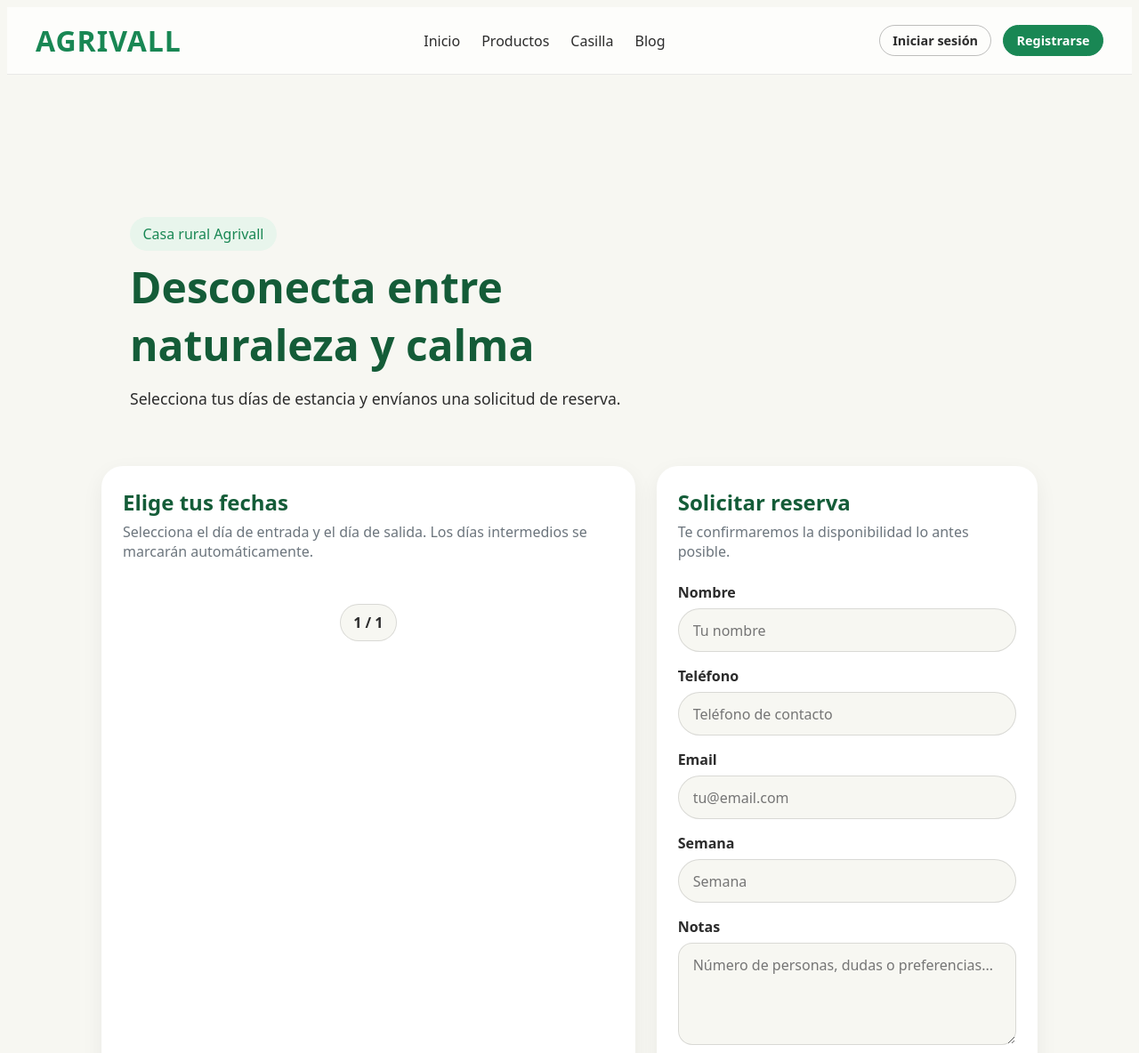
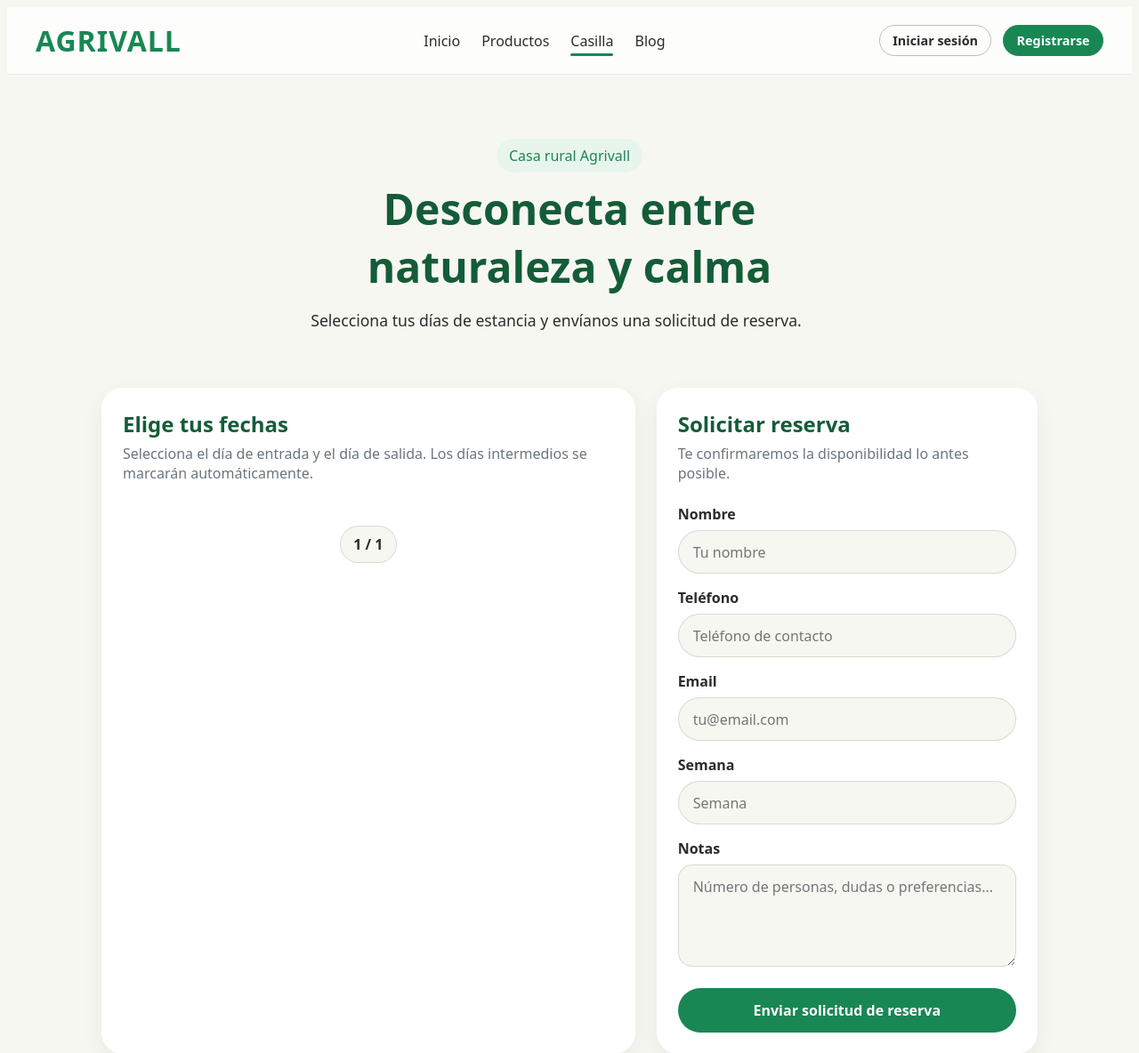
Before and after one commit to mtorpo/django-agrivall, a Django app: page /casilla/ in a window 1280 px wide. Shown: the top 1184 px of the page at 89% size. Run offline with Django 5.2, Linux system fonts and the light colour scheme; data that the repository does not hold is empty.

Commit message:
nav page indicator and blog fix non posts

```diff
--- a/agrivall/static/css/casilla.css
+++ b/agrivall/static/css/casilla.css
@@ -5,7 +5,7 @@
 }
 
 .casilla-hero {
-    min-height: 360px;
+    min-height: 159px;
 
     margin-bottom: 2rem;
     padding: 2rem;
@@ -16,6 +16,8 @@
 
     display: flex;
     align-items: flex-end;
+    text-align: center;
+    justify-content: center;
 }
 
 .casilla-hero h1 {
--- a/agrivall/static/css/nav.css
+++ b/agrivall/static/css/nav.css
@@ -163,3 +163,29 @@ button.nav-button {
         gap: .8rem;
     }
 }
+
+/* INDICADOR página seleccionada en el nav */
+.nav-links a{
+    position: relative;
+}
+
+.nav-active{
+    color: var(--primary);
+    font-weight: 600;
+}
+
+.nav-active::after{
+    content: "";
+
+    position: absolute;
+
+    bottom: -6px;
+    left: 0;
+
+    width: 100%;
+    height: 3px;
+
+    border-radius: 999px;
+
+    background: var(--primary);
+}
--- a/agrivall/templates/partials/nav.html
+++ b/agrivall/templates/partials/nav.html
@@ -15,21 +15,43 @@
         <div class="nav-menu">
 
             <ul class="nav-links">
+
                 <li>
-                    <a href="{% url 'index' %}">Inicio</a>
+                    <a
+                        href="{% url 'index' %}"
+                        class="{% if request.resolver_match.url_name == 'index' %}nav-active{% endif %}"
+                    >
+                        Inicio
+                    </a>
                 </li>
 
                 <li>
-                    <a href="{% url 'productos' %}">Productos</a>
+                    <a
+                        href="{% url 'productos' %}"
+                        class="{% if request.resolver_match.url_name == 'productos' %}nav-active{% endif %}"
+                    >
+                        Productos
+                    </a>
                 </li>
 
                 <li>
-                    <a href="{% url 'casilla' %}">Casilla</a>
+                    <a
+                        href="{% url 'casilla' %}"
+                        class="{% if request.resolver_match.url_name == 'casilla' %}nav-active{% endif %}"
+                    >
+                        Casilla
+                    </a>
                 </li>
 
                 <li>
-                    <a href="{% url 'blog' %}">Blog</a>
+                    <a
+                        href="{% url 'blog' %}"
+                        class="{% if request.resolver_match.url_name == 'blog' %}nav-active{% endif %}"
+                    >
+                        Blog
+                    </a>
                 </li>
+
             </ul>
 
             <div class="nav-actions">
```
Also changed, not shown: agrivall/static/css/blog.css (+14 -0 lines).
